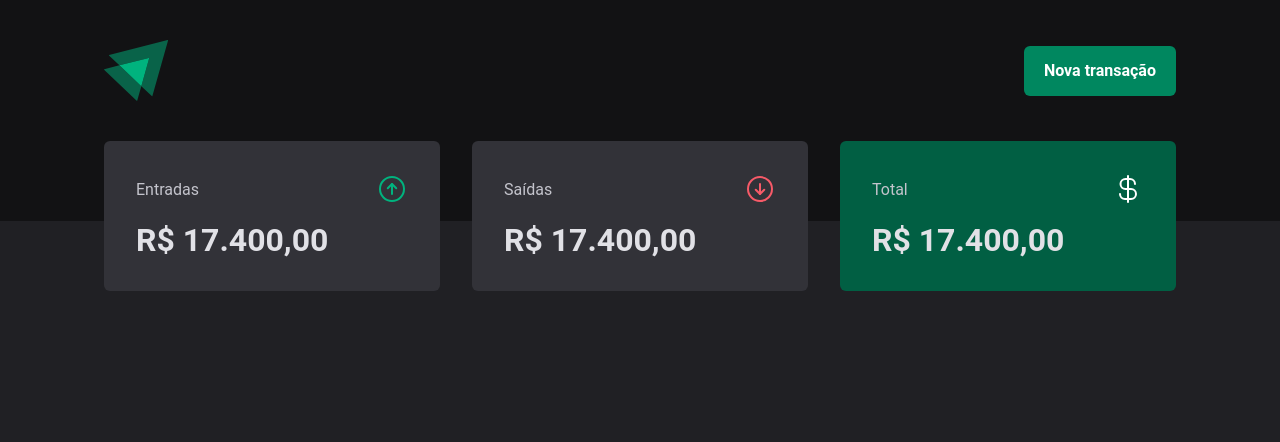
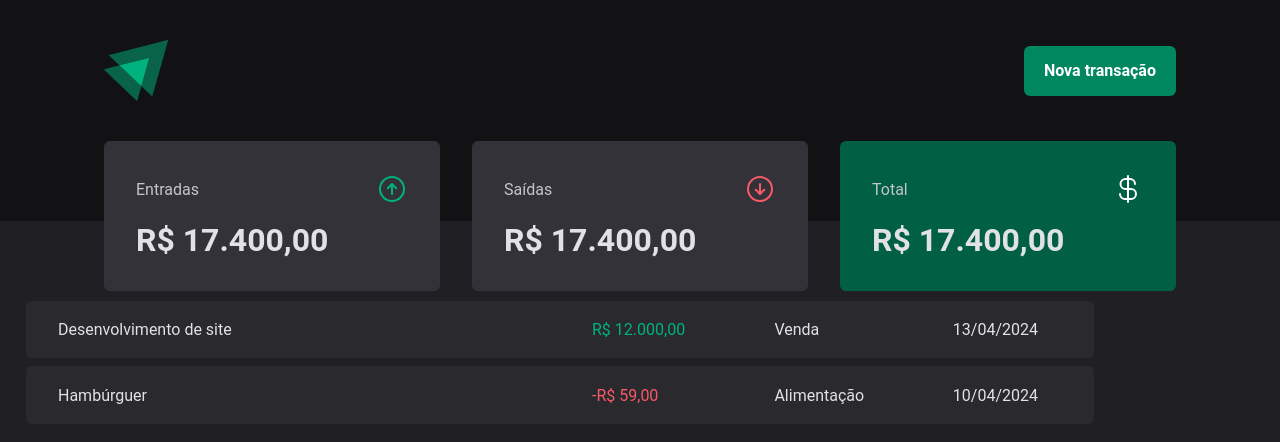
Before and after one commit to GilvaniaMoreira/dt-money, a React app in the folder dt-money/: page / in a window 1280 px wide. Shown: the top 442 px of the page. Built offline with nearby package versions, Linux system fonts and the light colour scheme; the HTML template or start-up script is replaced by a standard one.

Commit message:
feat: transactions table

```diff
--- a/dt-money/src/pages/Transactions/index.tsx
+++ b/dt-money/src/pages/Transactions/index.tsx
@@ -1,11 +1,40 @@
 import { Header } from "../../components/Header";
 import { Summary } from "../../components/Summary";
+import { PriceHighlight, TransactionsContainer,
+    TransactionsTable } from "./styles";
 
 export function Transactions() {
   return (
     <div>
       <Header />
       <Summary />
+
+      <TransactionsContainer>
+        <TransactionsTable>
+            <tbody>
+                <tr>
+                    <td width="50%">Desenvolvimento de site</td>
+                    <td>
+                        <PriceHighlight variant="income">
+                            R$ 12.000,00
+                        </PriceHighlight>
+                    </td>
+                    <td>Venda</td>
+                    <td>13/04/2024</td>
+                </tr>
+                <tr>
+                    <td width="50%">Hambúrguer</td>
+                    <td>
+                        <PriceHighlight variant="outcome">
+                            -R$ 59,00
+                        </PriceHighlight>
+                    </td>
+                    <td>Alimentação</td>
+                    <td>10/04/2024</td>
+                </tr>
+            </tbody>
+        </TransactionsTable>
+      </TransactionsContainer>
     </div>
   );
 }
--- a/dt-money/src/pages/Transactions/styles.ts
+++ b/dt-money/src/pages/Transactions/styles.ts
@@ -0,0 +1,38 @@
+import styled from "styled-components";
+
+export const TransactionsContainer = styled.table`
+    width: 100%;
+    max-width: 1120px;
+    padding: 0 1.5rem;
+`;
+
+export const TransactionsTable = styled.table`
+    width: 100%;
+    border-collapse: separate;
+    border-spacing: 0 0.5rem;
+    /* margin-top: 1.5rem; */
+
+    td {
+        padding: 1.2rem 2rem;
+        background: ${props => props.theme["gray-700"]};
+
+        &:first-child {
+            border-top-left-radius: 6px;
+            border-bottom-left-radius: 6px;
+        }
+
+        &:last-child {
+            border-top-right-radius: 6px;
+            border-bottom-right-radius: 6px;
+        }
+    }
+`;
+
+interface PriceHighlightProps {
+    variant: "income" | "outcome";
+}
+
+export const PriceHighlight = styled.span<PriceHighlightProps>`
+    color: ${props => props.variant === "income" ?
+    props.theme["green-300"] : props.theme["red-300"]};
+`;
```
